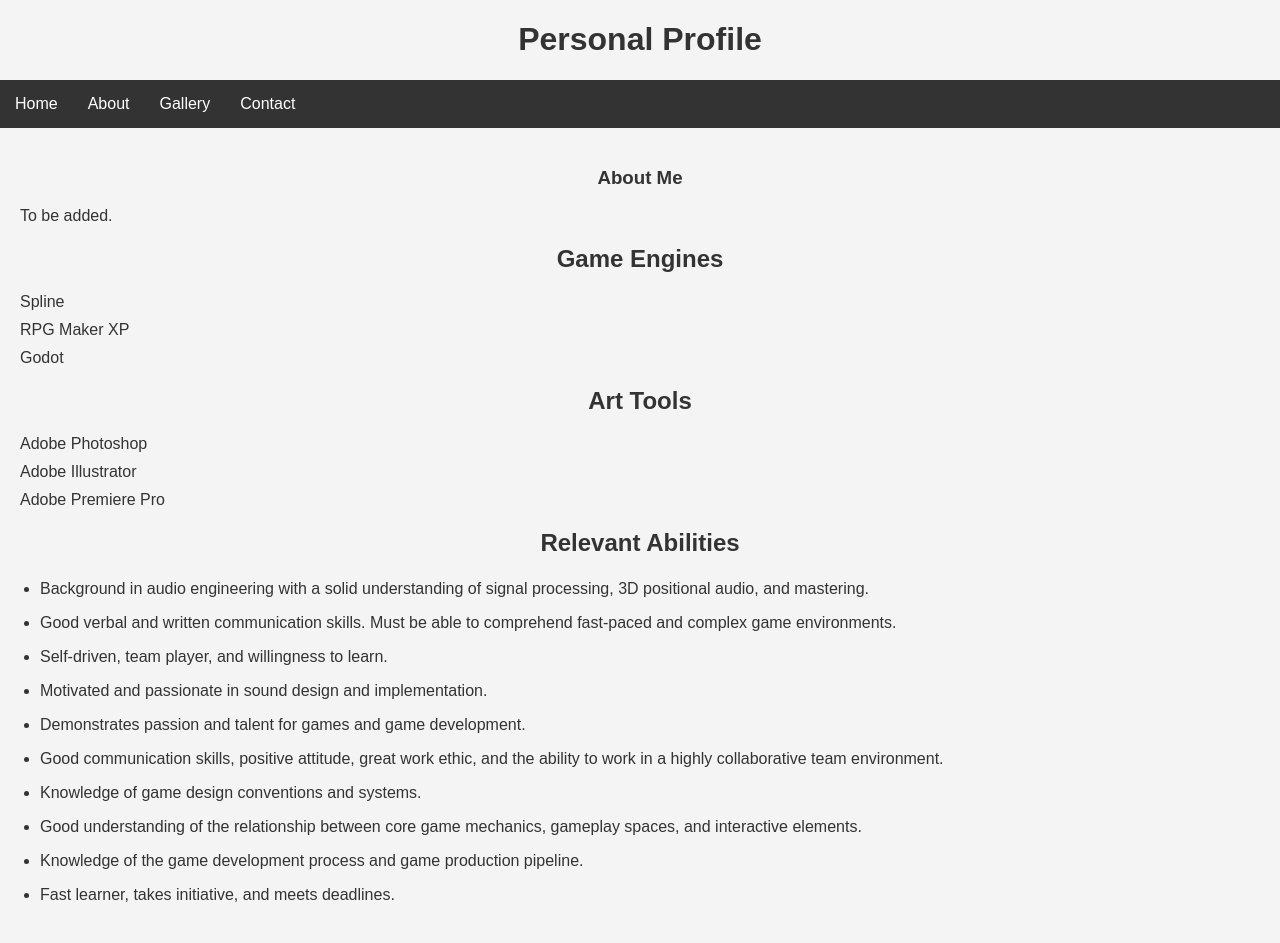
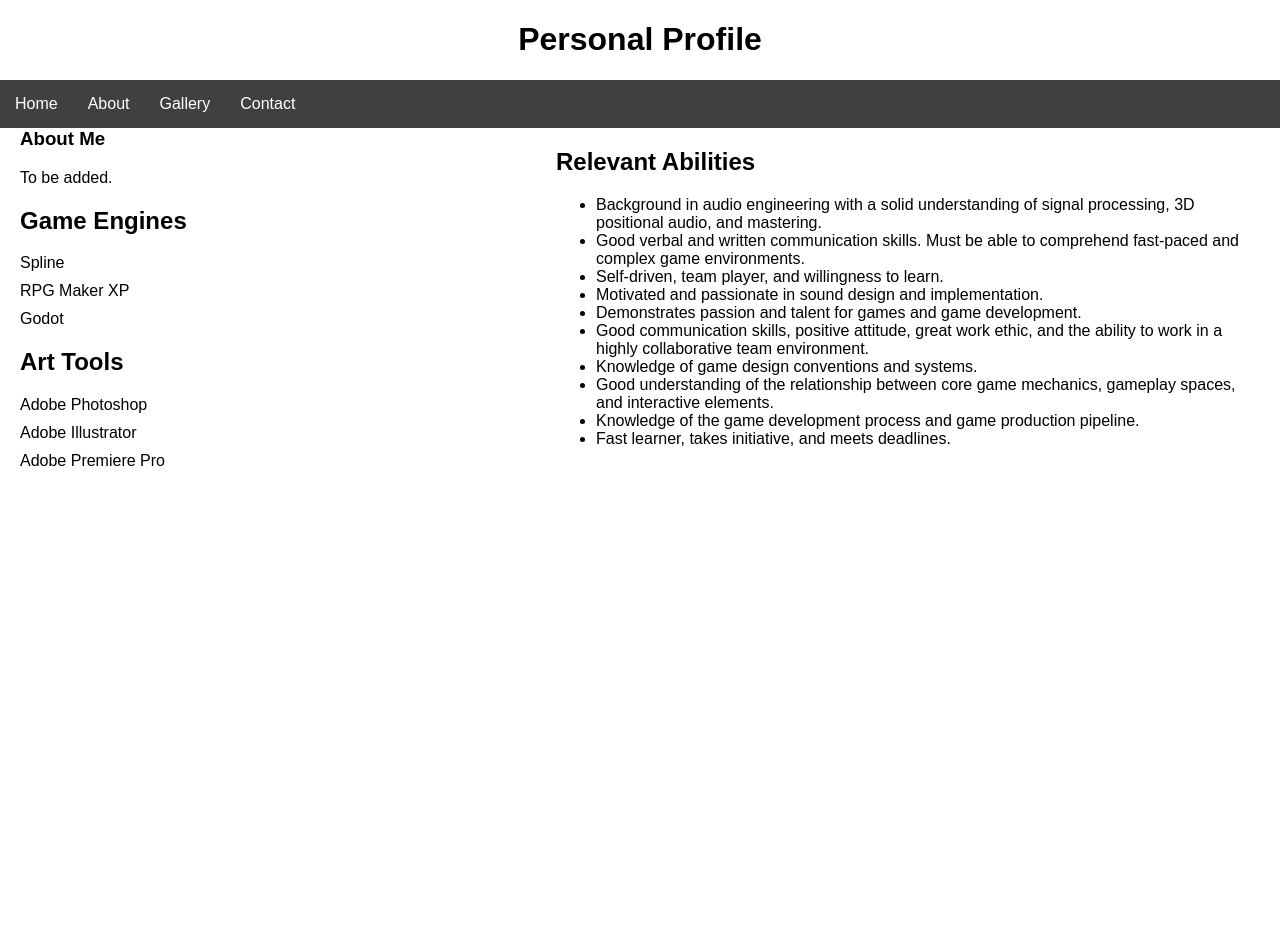
Before and after one commit to elbravo25/lab2, a PHP site: page /about.html in a window 1280 px wide. After the commit the page ends 466 px from the top, so only its background shows below. Run offline with PHP 8.4, Linux system fonts and the light colour scheme.

Commit message:
Update style.css

```diff
--- a/week5/style.css
+++ b/week5/style.css
@@ -1,18 +1,15 @@
 body {
+    margin: 0;
     font-family: Arial, sans-serif;
-    background-color: #f4f4f4;
-    color: #333;
-    margin: 0;
-    padding: 0;
 }
 
-h1, h2, h3 {
+h1 {
     text-align: center;
 }
 
 .navbar ul {
     list-style-type: none;
-    background-color: #333;
+    background-color: hsl(0, 0%, 25%);
     padding: 0;
     margin: 0;
     overflow: hidden;
@@ -27,7 +24,7 @@ h1, h2, h3 {
 }
 
 .navbar a:hover {
-    background-color: #555;
+    background-color: hsl(0, 0%, 10%);
 }
 
 .navbar li {
@@ -35,23 +32,29 @@ h1, h2, h3 {
 }
 
 main {
-    padding: 20px;
+    display: flex;
+    justify-content: space-between;
+}
+
+.left-section {
+    width: 40%;
+    padding-left: 20px;
+}
+
+.left-section h3 {
+    margin-top: 0;
+}
+
+.right-section {
+    width: 55%;
+    padding-right: 20px;
 }
 
 .list {
+    list-style-type: none;
     padding: 0;
-    list-style-type: none;
 }
 
 .list li {
     margin-bottom: 10px;
 }
-
-.abilities {
-    padding-left: 20px;
-}
-
-.abilities li {
-    margin-bottom: 10px;
-    line-height: 1.5;
-}
```
